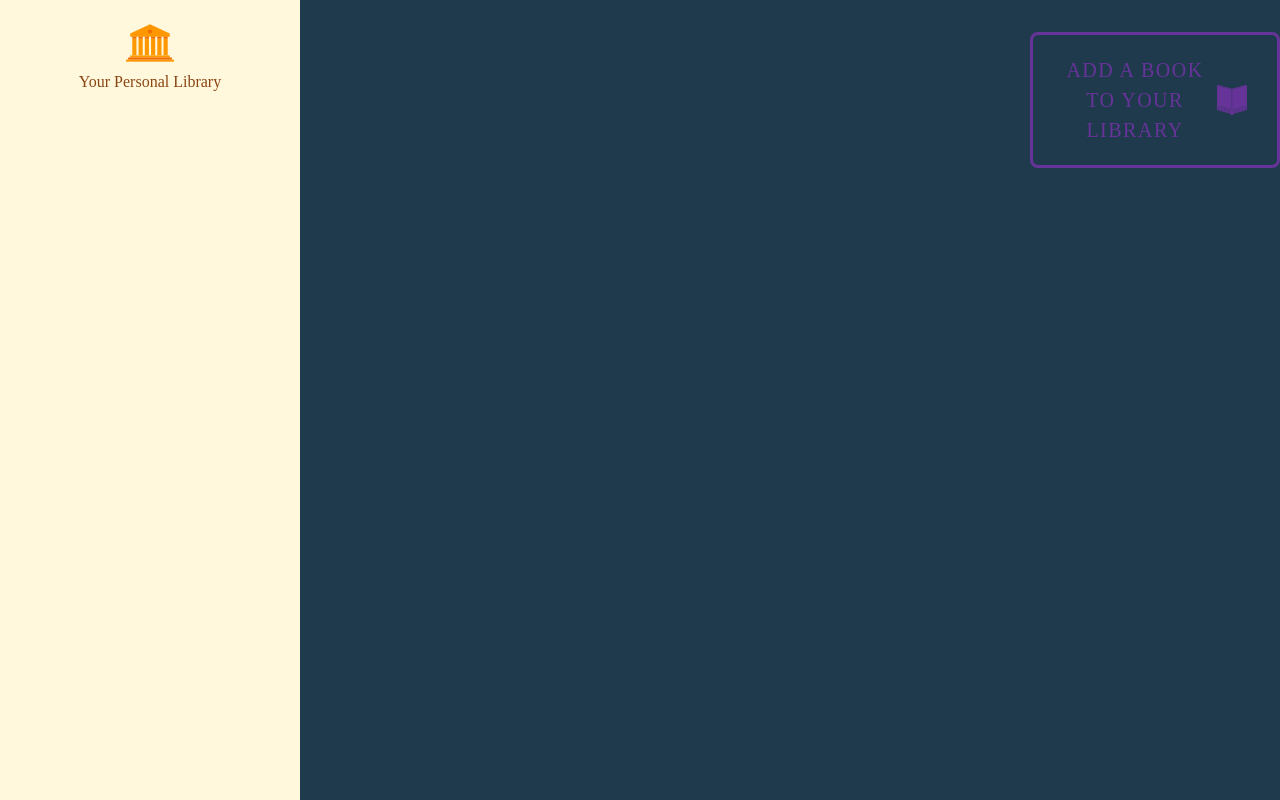
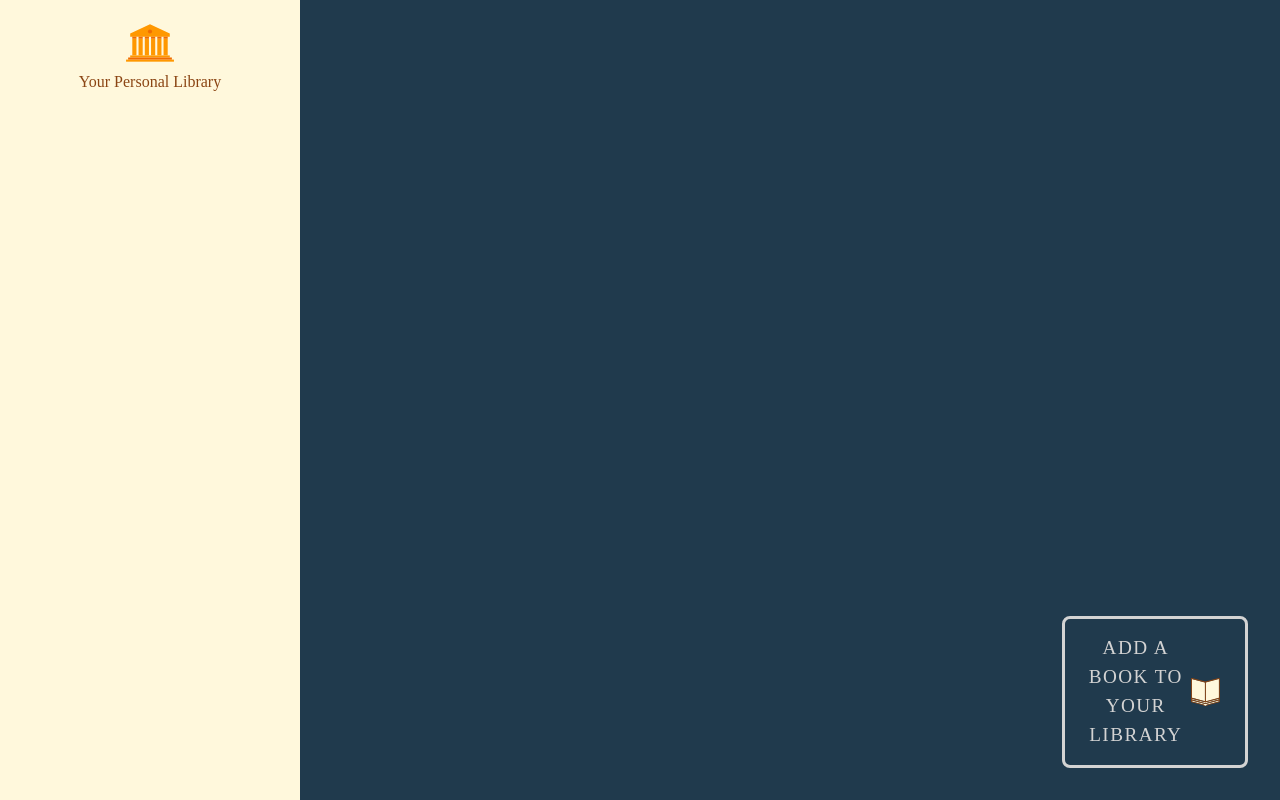
Before and after one commit to ga26oe/odinProjectLibrary, a plain HTML site: page index.html in a window 1280 px wide. Drawn offline with Linux system fonts and the light colour scheme.

Commit message:
updated files

```diff
--- a/index.html
+++ b/index.html
@@ -68,25 +68,36 @@
                 viewBox="0 0 64 64"
                 aria-hidden="true"
                 focusable="false"
+                style="fill: var(--mainColor)"
               >
                 <g>
                   <g>
                     <path
                       d="M32.516,53.933C32.347,53.978,32.173,54,32,54s-0.347-0.022-0.516-0.067L2,46.07v1.954l30,7.941l30-7.941V46.07L32.516,53.933z"
+                      style="fill: var(--sidebarColor)"
                     />
                     <path
                       d="M32,58c-0.086,0-0.172-0.011-0.256-0.033L2,50.093v1.906l25.033,6.676l1.987,0.53c0.079,1.143,0.785,2.111,1.788,2.546l0.676,0.181c0.169,0.045,0.343,0.067,0.516,0.067s0.347-0.022,0.516-0.067l0.676-0.181c1.003-0.435,1.709-1.403,1.788-2.546l1.987-0.53L62,51.999v-1.906l-29.744,7.874C32.172,57.989,32.086,58,32,58z"
+                      style="fill: var(--sidebarColor)"
                     />
                   </g>
                   <g>
                     <polygon
                       points="2.001,2.001 1.998,2.001 2,44 31,51.733 31,9.733 2.001,2"
+                      style="fill: var(--sidebarColor)"
                     />
-                    <polygon points="33,9.733 33,51.733 62,44 62,2" />
+                    <polygon
+                      points="33,9.733 33,51.733 62,44 62,2"
+                      style="fill: var(--sidebarColor)"
+                    />
                   </g>
-                  <polygon points="33,9.733 33,51.733 62,44 62,2" />
+                  <polygon
+                    points="33,9.733 33,51.733 62,44 62,2"
+                    style="fill: var(--sidebarColor)"
+                  />
                   <path
                     d="M63.219,0.414c-0.354-0.271-0.784-0.413-1.221-0.413c-0.172,0-0.345,0.022-0.514,0.066L32,7.93L2.516,0.067c-0.17-0.045-0.343-0.066-0.515-0.066c-0.437,0-0.866,0.142-1.22,0.413C0.289,0.793,0,1.379,0,2v49.999c0,0.906,0.609,1.699,1.484,1.933l25.873,6.899C28.089,62.685,29.887,64,32,64s3.911-1.315,4.643-3.169l25.873-6.899C63.391,53.698,64,52.905,64,51.999V2C64,1.379,63.711,0.793,63.219,0.414z M2.001,2.001L2.001,2.001L31,9.733v42L2,44L1.998,2.001C1.998,2.001,1.999,2.001,2.001,2.001z M62,51.999l-25.033,6.676l-1.987,0.53c-0.079,1.143-0.785,2.111-1.788,2.546l-0.676,0.181c-0.169,0.045-0.343,0.067-0.516,0.067s-0.347-0.022-0.516-0.067l-0.676-0.181c-1.003-0.435-1.709-1.403-1.788-2.546l-1.987-0.53L2,51.999v-1.906l29.744,7.874C31.828,57.989,31.914,58,32,58s0.172-0.011,0.256-0.033L62,50.093V51.999z M62,48.024l-30,7.941L2,48.024V46.07l29.484,7.862C31.653,53.978,31.827,54,32,54s0.347-0.022,0.516-0.067L62,46.07V48.024z M62,44l-29,7.733v-42L62,2V44z"
+                    style="fill: var(--darkTextColor)"
                   />
                 </g>
               </svg>
--- a/style.css
+++ b/style.css
@@ -41,7 +41,8 @@ h6 {
   --sidebarColor: #fff8dc;
   --mainColor: #203a4d;
   --darkTextColor: #8b4513;
-  --whiteTextColor: ##d3d3d3;
+  --svgIconColor: #8b4513;
+  --whiteTextColor: #d3d3d3;
   --ratio: 3.74;
   --leading: 0.025em;
 }
@@ -80,6 +81,14 @@ body {
 
 .addBook {
   background-color: var(--mainColor);
+  display: flex;
+  flex-direction: column;
+  justify-content: flex-end;
+  align-items: flex-end;
+}
+
+.buttonContainer {
+  padding: 2rem;
 }
 
 #bookList {
@@ -87,17 +96,17 @@ body {
 }
 
 .buttonContainer {
-  margin-top: 2rem;
+  margin-top: 30rem;
 }
 
 #showDialog {
-  font-size: 1.25rem;
+  font-size: 1.2rem;
   text-transform: uppercase;
   position: relative;
   letter-spacing: calc(3 * var(--leading, 0.025em));
   border: 0.1875em solid;
-  padding: 1em;
-  color: rebeccapurple;
+  padding: 0.8em;
+  color: var(--whiteTextColor);
   background: transparent;
   border-radius: 0.5rem;
   transition: background 0.3s, color 0.3s;
@@ -109,10 +118,10 @@ body {
 
 #showDialog:hover,
 #showDialog:focus {
-  background-color: rgba(107, 70, 193, 0.1);
+  background-color: var(--svgIconColor);
   color: white;
-  background: rebeccapurple;
-  border-color: rebeccapurple;
+  background: var(--svgIconColor);
+  border-color: var(--svgIconColor);
 }
 
 #showDialog:active {
@@ -128,7 +137,6 @@ body {
 
 .svg-icon path,
 .svg-icon polygon {
-  fill: currentColor;
   transition: fill 0.3s;
 }
 
```
